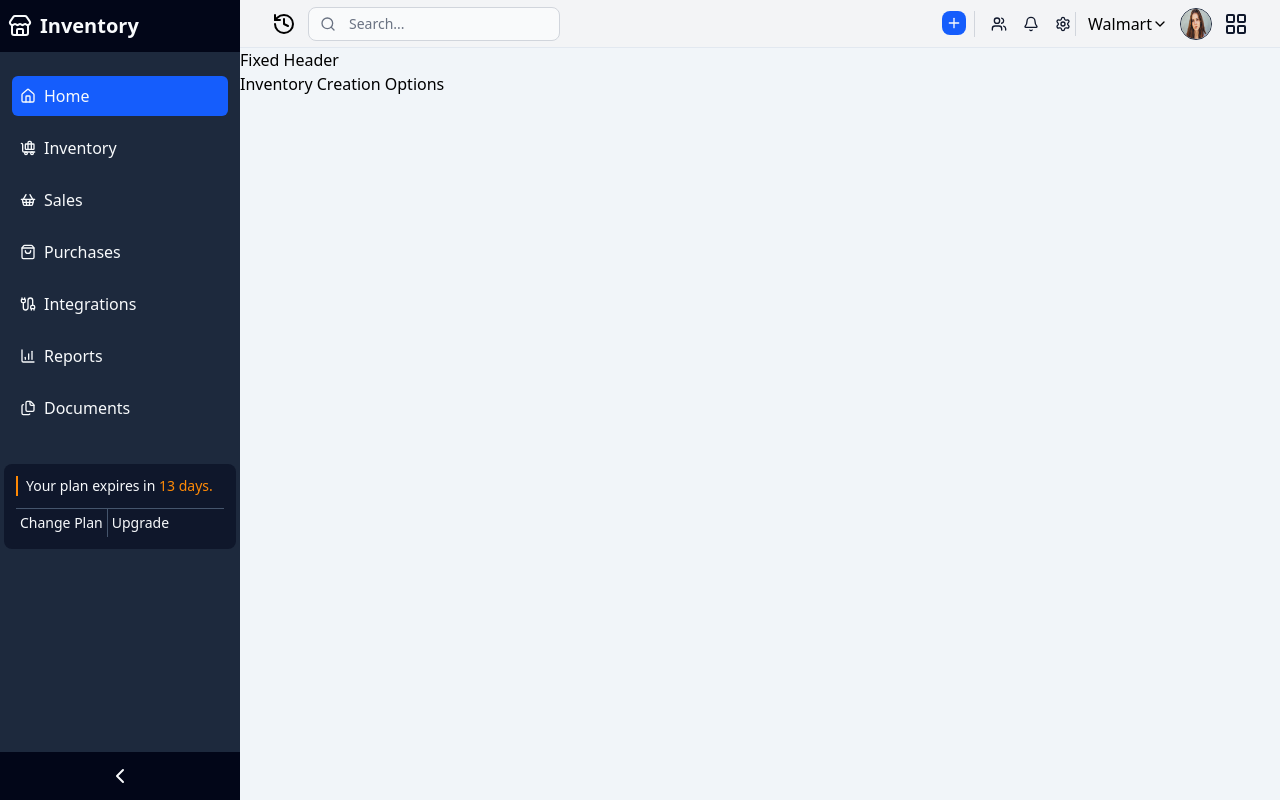
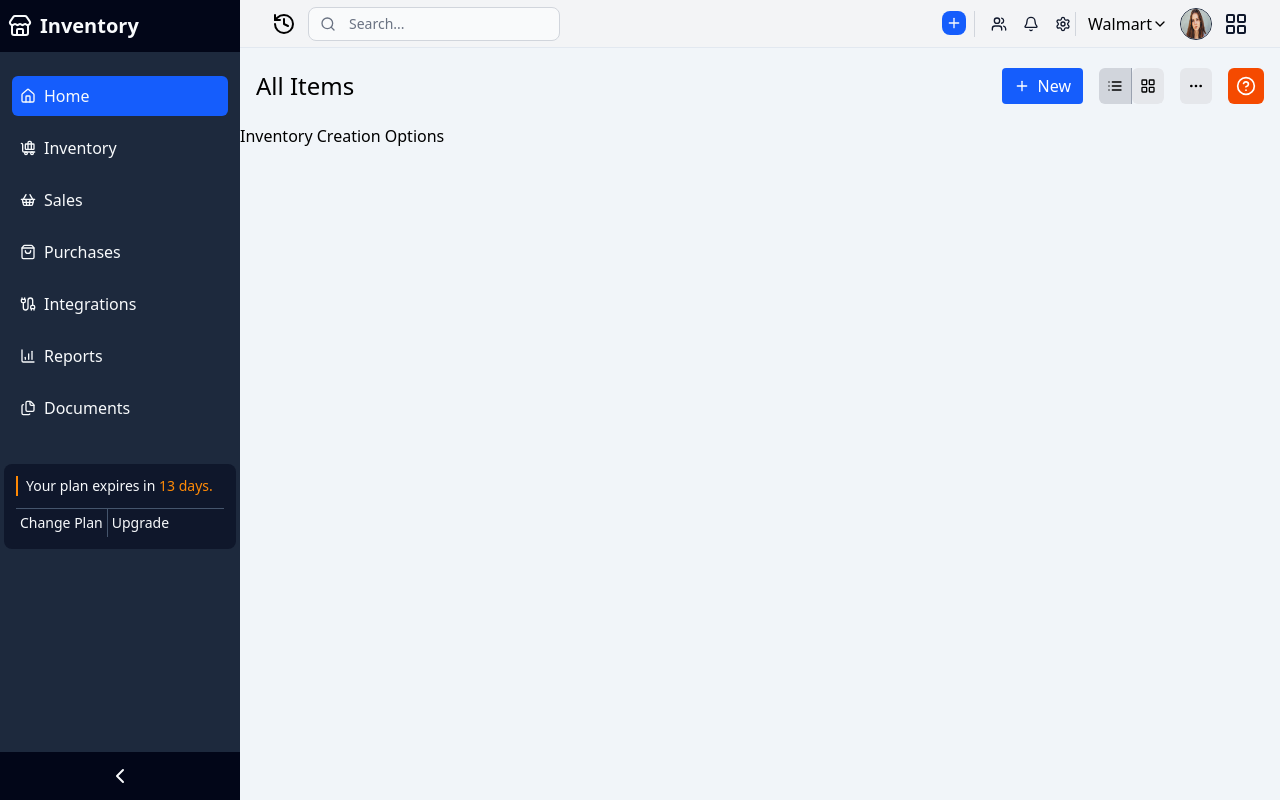
Before and after one commit to GauravGCA19/evergreen-inventory, a Next.js app: page /dashboard/inventory in a window 1280 px wide. Built offline with nearby package versions, Linux system fonts and the light colour scheme.

Commit message:
Creating the FixedHeader component for dashboard pages

```diff
--- a/components/dashboard/FixedHeader.jsx
+++ b/components/dashboard/FixedHeader.jsx
@@ -1,7 +1,43 @@
+import {
+  HelpCircle,
+  LayoutGrid,
+  List,
+  MoreHorizontal,
+  Plus,
+} from "lucide-react";
+import Link from "next/link";
+
 function FixedHeader() {
   return (
-    <div>
-      <h2>Fixed Header</h2>
+    <div className="flex justify-between items-center bg-white-300 py-5 px-4">
+      <button className="text-2xl cursor-pointer">All Items</button>
+      <div className="flex gap-4">
+        {/* New */}
+        <Link
+          href="#"
+          className="p-1 px-3 text-white rounded-sm bg-blue-600 flex items-center space-x-2"
+        >
+          <Plus className=" w-4 h-4" />
+          <span>New</span>
+        </Link>
+        {/* Layout */}
+        <div className="flex rounded-md overflow-hidden">
+          <button className="cursor-pointer bg-gray-300 p-2 border-r border-gray-400">
+            <List className="w-4 h-4 " />
+          </button>
+          <button className="cursor-pointer bg-gray-200 p-2 rounded-md">
+            <LayoutGrid className="w-4 h-4 " />
+          </button>
+        </div>
+        {/* More */}
+        <button className="cursor-pointer bg-gray-200 p-2 rounded-md">
+          <MoreHorizontal className="w-4 h-4 " />
+        </button>
+        {/* Help */}
+        <button className="cursor-pointer bg-orange-600 p-2 rounded-md text-white">
+          <HelpCircle className="w-5 h-5 " />
+        </button>
+      </div>
     </div>
   );
 }
```
